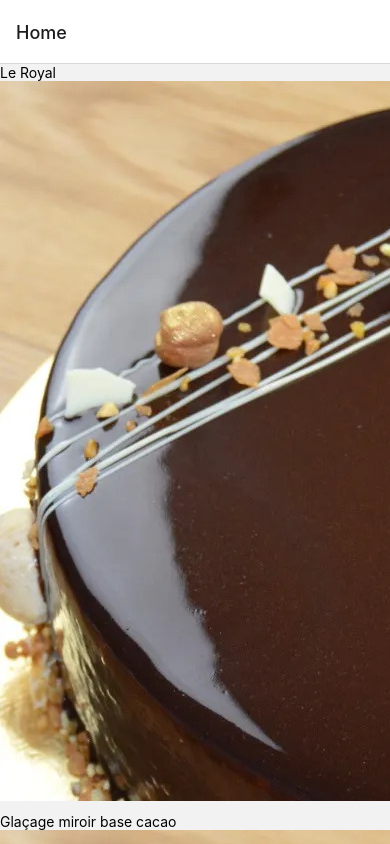
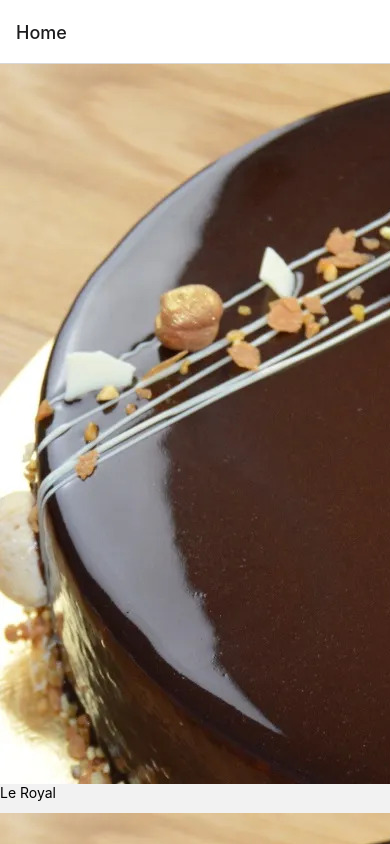
Before and after one commit to stantanasi/cookbook, a React Native app: screen /Home in a window 390 px wide. Built offline with nearby package versions, Linux system fonts and the light colour scheme; what expo-linking would draw is missing.

Commit message:
feat(home): use recipe item

```diff
--- a/screens/home/HomeScreen.tsx
+++ b/screens/home/HomeScreen.tsx
@@ -1,7 +1,8 @@
-import { FlatList, Image, Pressable, StyleSheet, Text, View } from 'react-native';
+import { FlatList, Pressable, StyleSheet, View } from 'react-native';
 import { recipes } from '../../data/recipes';
 import { NativeStackScreenProps } from '@react-navigation/native-stack';
 import { RootStackParamList } from '../../navigation/types';
+import Recipe from '../../components/Recipe';
 
 type Props = NativeStackScreenProps<RootStackParamList, 'Home'>;
 
@@ -13,10 +14,7 @@ export default function HomeScreen({ navigation }: Props) {
         keyExtractor={(_, index) => index.toString()}
         renderItem={({ item }) => (
           <Pressable onPress={() => navigation.navigate('Recipe', { id: item.id })}>
-            <View>
-              <Text>{item.title}</Text>
-              <Image source={item.image} />
-            </View>
+            <Recipe recipe={item} />
           </Pressable>
         )}
         ItemSeparatorComponent={() => <View style={{ height: 12 }} />}
```
